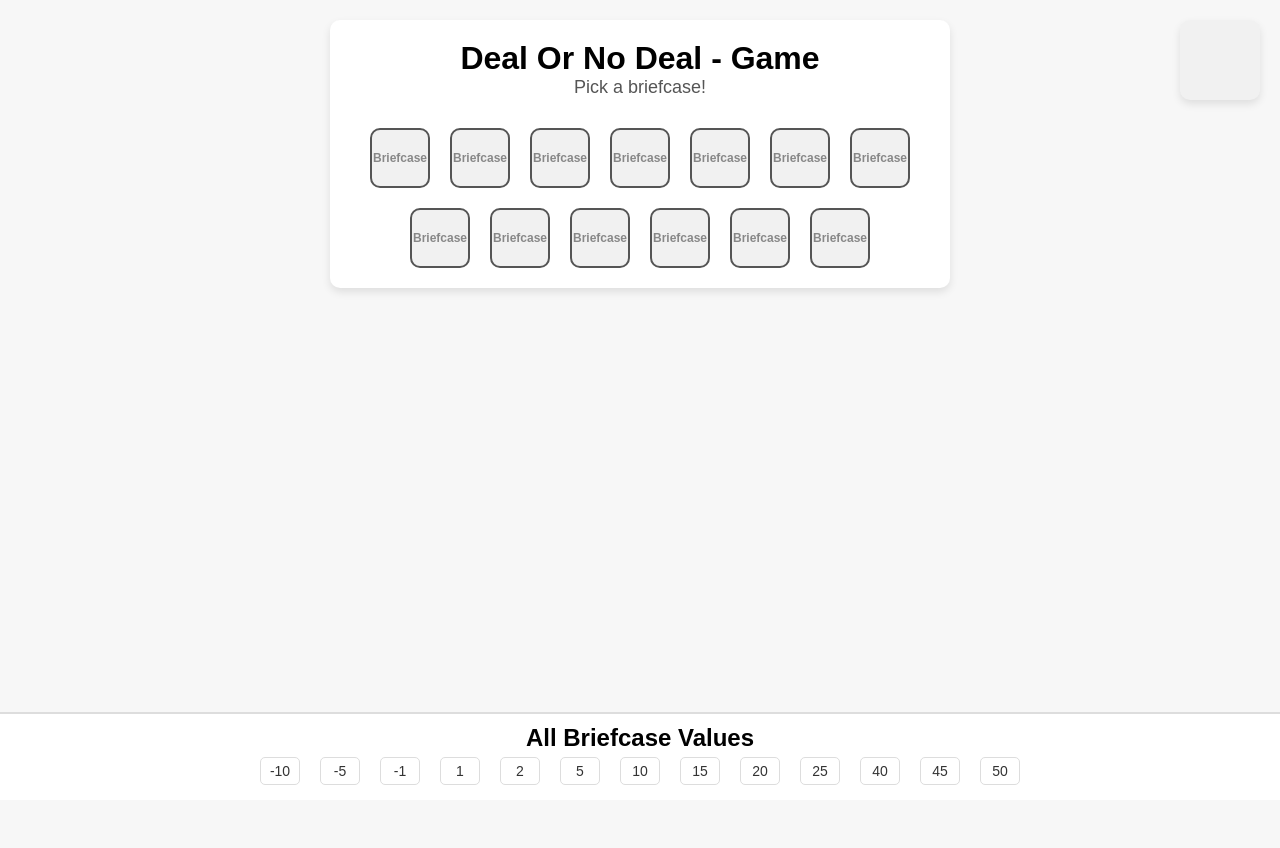
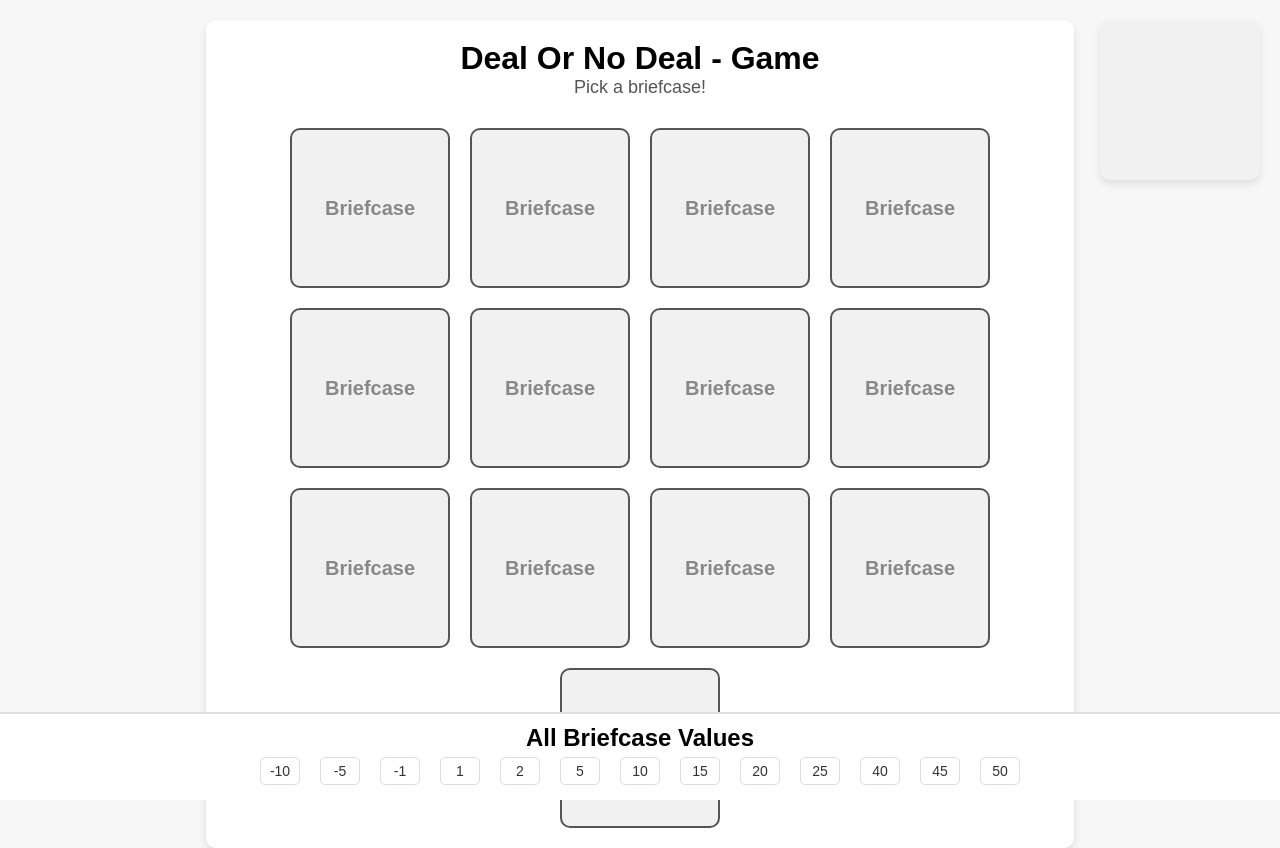
Before and after one commit to JamieTanJiahui/Deal_or_No_Deal, a plain HTML site: page html/game.html in a window 1280 px wide. Before the commit the page ends 800 px from the top, so only its background shows below. Drawn offline with Linux system fonts and the light colour scheme.

Commit message:
adjusted briefcase sizes

```diff
--- a/css/game.css
+++ b/css/game.css
@@ -23,7 +23,7 @@ body {
     padding: 20px;
     border-radius: 10px;
     box-shadow: 0 4px 8px rgba(0, 0, 0, 0.1);
-    width: 50%;
+    width: 70%;
     position: relative;
 }
 
@@ -45,14 +45,14 @@ body {
 
 /* Briefcase styling */
 .briefcase {
-    width: 60px;
-    height: 60px;
+    width: 160px;
+    height: 160px;
     background-color: #f1f1f1;
     border-radius: 10px;
     display: flex;
     justify-content: center;
     align-items: center;
-    font-size: 16px;
+    font-size: 50px;
     font-weight: bold;
     color: #333;
     cursor: pointer;
@@ -61,10 +61,11 @@ body {
     border: 2px solid #555;
 }
 
+
 /* Hide value initially */
 .briefcase::before {
     content: "Briefcase";
-    font-size: 12px;
+    font-size: 20px;
     color: #888;
     text-align: center;
     position: absolute;
@@ -81,13 +82,17 @@ body {
 
 /* Selected briefcase */
 .selected-briefcase {
+    width: 160px;
+    height: 160px;
     background-color: yellow !important;
+    font-size: 40px;
+    font-weight: bold;
 }
-
 /* Revealed briefcase */
 .briefcase.revealed::before {
     content: attr(data-value);
     color: #333;
+    font-size: 50px;
 }
 
 /* Disabled briefcase after revealing */
@@ -101,14 +106,14 @@ body {
     position: fixed;
     top: 20px;
     right: 20px;
-    width: 80px;
-    height: 80px;
+    width: 160px;
+    height: 160px;
     background-color: #f1f1f1;
     border-radius: 10px;
     display: flex;
     justify-content: center;
     align-items: center;
-    font-size: 16px;
+    font-size: 20px;
     font-weight: bold;
     color: #333;
     box-shadow: 0 4px 8px rgba(0, 0, 0, 0.1);
```
